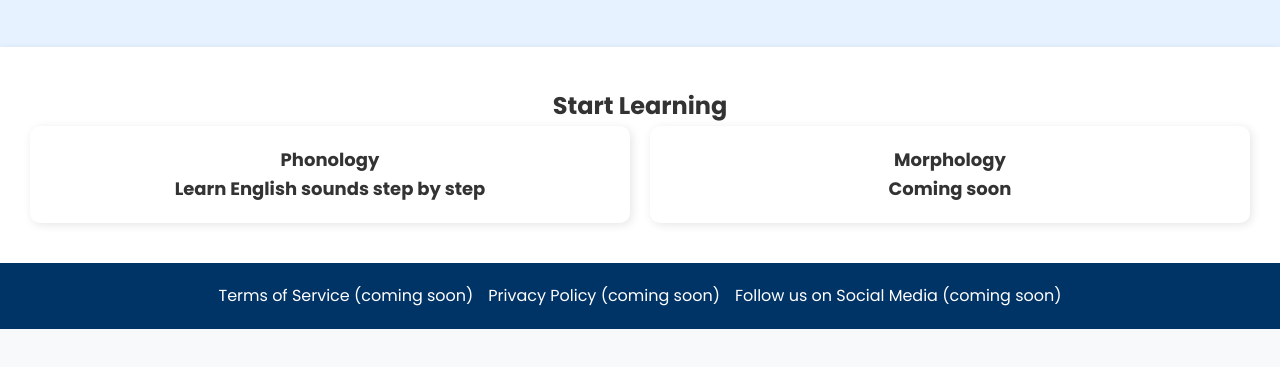
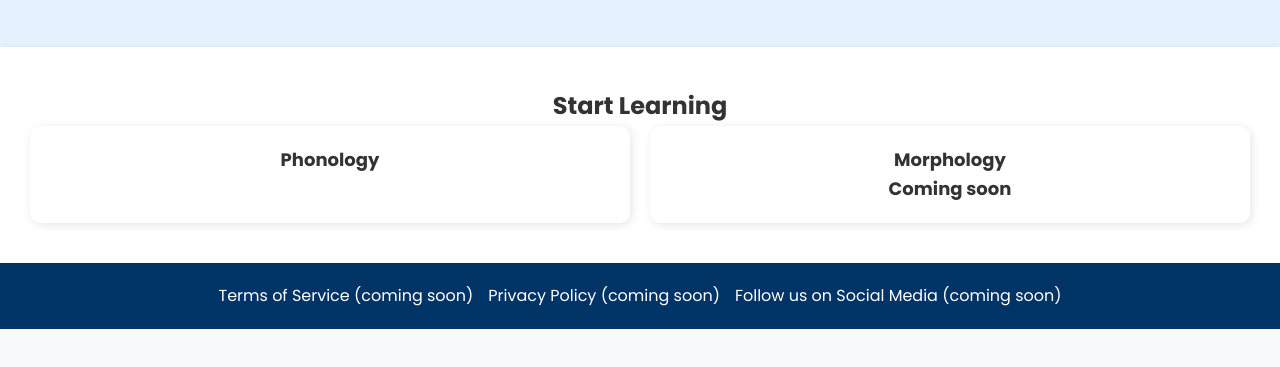
Before and after one commit to Charlesrobertsonn/R-1, a plain HTML site: page index.html in a window 1280 px wide. Shown: the part 305-672 px from the top of the page. Drawn offline with Linux system fonts and the light colour scheme.

Commit message:
Update index.html

```diff
--- a/index.html
+++ b/index.html
@@ -41,7 +41,6 @@
     <div class="feature-item">
       <a href="phonology/" class="feature-link">
         Phonology
-        <div class="feature-subtext">Learn English sounds step by step</div>
       </a>
     </div>
 
```
